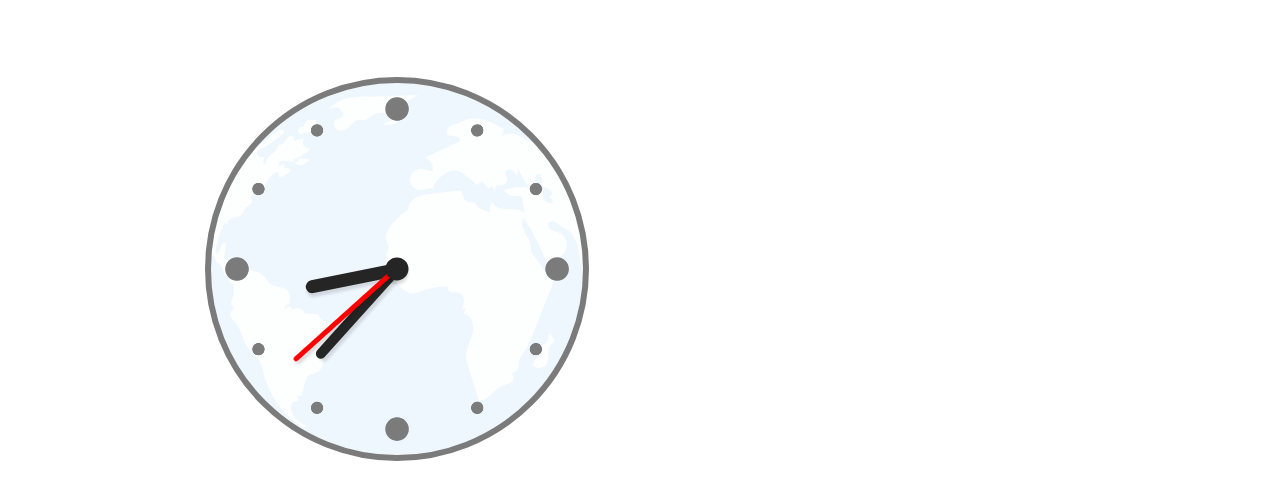
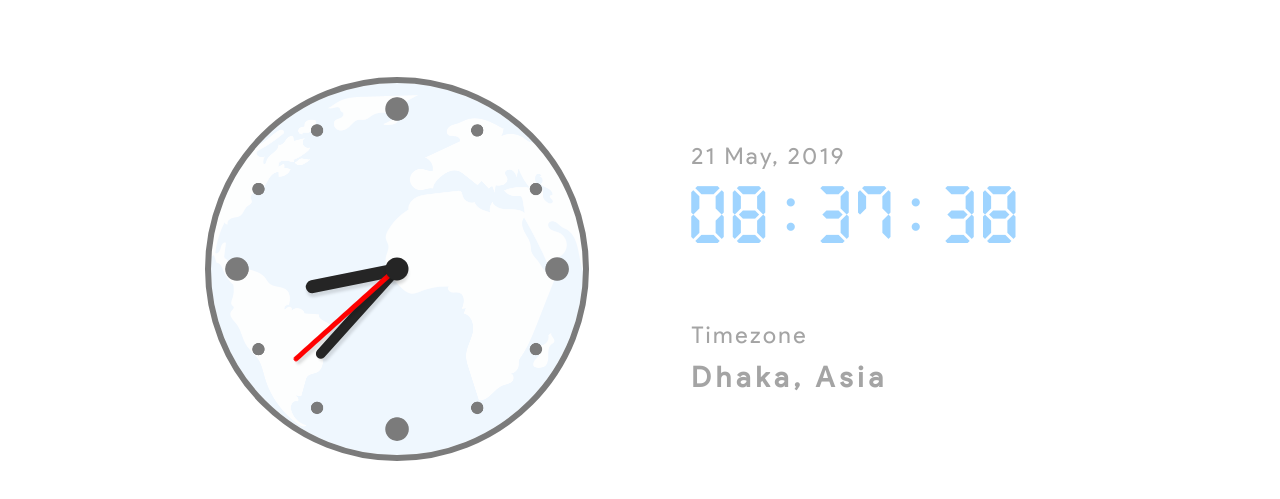
Before and after one commit to Showrin/time, a plain HTML site: page index.html in a window 1280 px wide. Shown: the part 85-584 px from the top of the page. Drawn offline with Linux system fonts and the light colour scheme.

Commit message:
Digital Clock function added

```diff
--- a/index.html
+++ b/index.html
@@ -35,7 +35,13 @@
             <div class="time-clock__center"></div>
         </div>
 
-        <div class="time-body__details"></div>
+        <div class="time-body__details">
+            <h1 class="time-body__details-title">21 May, 2019</h1>
+            <div id="js-digital-time" class="time-body__details-time"></div>
+
+            <h1 class="time-body__details-title">Timezone</h1>
+            <div class="time-body__details-timezone">Dhaka, Asia</div>
+        </div>
     </main>
 
 
--- a/static_resources/js/time.js
+++ b/static_resources/js/time.js
@@ -2,6 +2,9 @@
 var clockHandSecond = document.querySelector('#js-second');
 var clockHandMinute = document.querySelector('#js-minute');
 var clockHandHour = document.querySelector('#js-hour');
+var digitalTime = document.querySelector('#js-digital-time');
+
+
 
 // ########### Geting access to the System date ################
 var date = new Date();
@@ -9,10 +12,13 @@ var second = date.getSeconds();
 var minute = date.getMinutes();
 var hour = date.getHours();
 
+
+
 // ########### Setting the initial points of the clock's hand ################
 clockHandSecond.style.transform = `rotate(${((second/60) * 360) + 90}deg)`;
 clockHandMinute.style.transform = `rotate(${((minute/60) * 360) + 90}deg)`;
 clockHandHour.style.transform = `rotate(${((hour / 12) * 360) + (minute * (360 / (12*60))) + 90}deg)`;
+
 
 
 // ########### Declaring movement control functions ################
@@ -65,7 +71,49 @@ function clockHourMove() {
 }
 
 
+// ########### App Digital Clock functions ################
+function digitalSecondSet() {
+    let date = new Date();
+    let second = date.getSeconds();
+
+    return numberFormater(second);
+}
+
+function digitalMinuteSet() {
+    let date = new Date();
+    let minute = date.getMinutes();
+
+    return numberFormater(minute);
+}
+
+function digitalHourSet() {
+    let date = new Date();
+    let hour = date.getHours();
+
+    return numberFormater(hour);
+}
+
+function digitalTimeSet() {
+    let time = `${digitalHourSet()}:${digitalMinuteSet()}:${digitalSecondSet()}`;
+    digitalTime.innerHTML = time;
+}
+
+
+// ########### Utility functions ################
+function numberFormater(number) {
+    if (number >= 0 && number <= 9) {
+        return '0' + number;
+    } else {
+        return number;
+    }
+}
+
+
+
+
 // ########### Calling the functions ################
 setInterval(clockSecondMove, 1000);
 setInterval(clockMinuteMove, 1000);
 setInterval(clockHourMove, 1000);
+
+setInterval(digitalTimeSet, 1000);
--- a/static_resources/scss/time_ui.scss
+++ b/static_resources/scss/time_ui.scss
@@ -31,6 +31,7 @@ html, body {
     padding: 0px;
     font-family: 'product-sans';
     letter-spacing: 0.2vw;
+    user-select: none;
 }
 
 h1, h2, h3, h4, h5, h6, p {
@@ -174,7 +175,33 @@ h1, h2, h3, h4, h5, h6, p {
 
 // #################### App Clock Details UI settings ##################
 .time-body__details {
-    width: 30vw;
+    width: auto;
+    min-width: 30vw;
     height: auto;
+    display: flex;
+    flex-direction: column;
+    justify-content: center;
     background-color: #fff;
 }
+
+.time-body__details-title {
+    color: $secondary-color;
+    font-weight: 100;
+    margin-bottom: 2vh;
+    font-size: 1.8vw;
+}
+
+.time-body__details-time {
+    color: $primary-color;
+    font-family: 'digital-dismay';
+    font-size: 6.5vw;
+    letter-spacing: .4vw;
+    margin-bottom: 10vh;
+}
+
+.time-body__details-timezone {
+    color: $secondary-color;
+    font-weight: bold;
+    font-size: 2.2vw;
+    letter-spacing: .4vw;
+}
```
Also changed, not shown: static_resources/css/time_ui.css.
